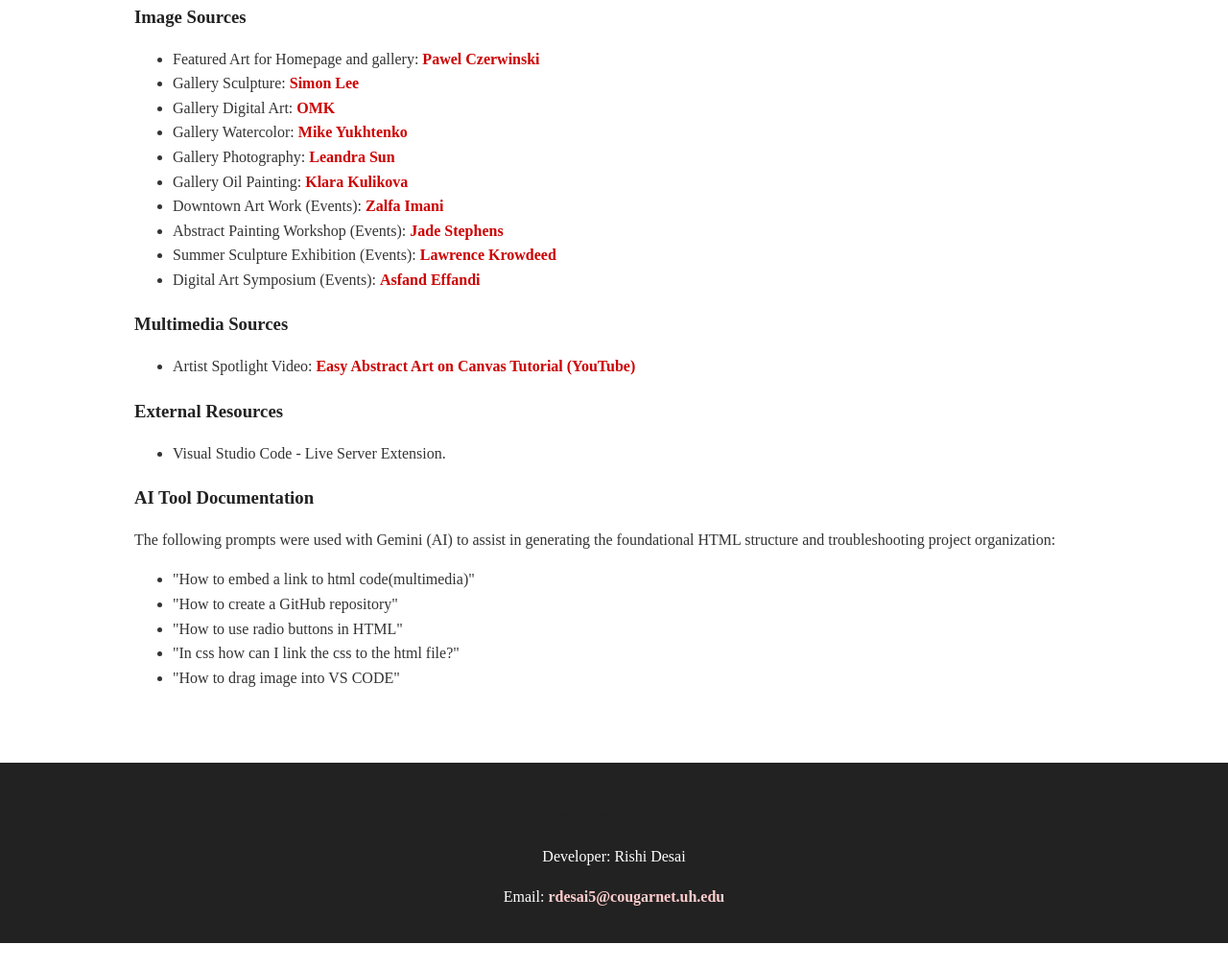
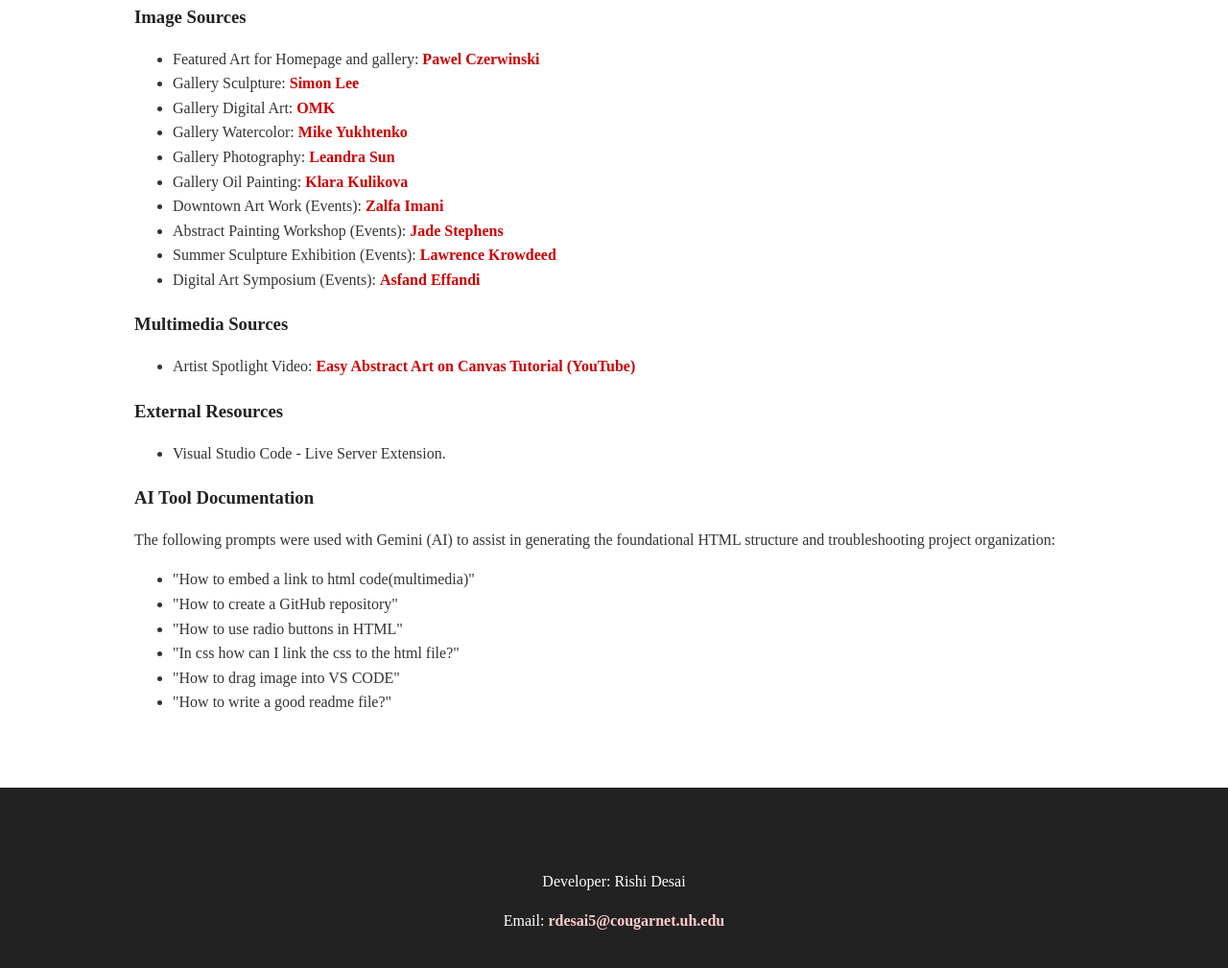
Before and after one commit to RishiDesai12/desai-rishi-cis2336-project, a plain HTML site: page frontend/pages/references.html in a window 1280 px wide. Shown: the part 262-1271 px from the top of the page at 96% size. Before the commit the page ends 1245 px from the top, so only its background shows below. Drawn offline with Linux system fonts and the light colour scheme.

Commit message:
read.me file changed

```diff
--- a/frontend/pages/references.html
+++ b/frontend/pages/references.html
@@ -64,6 +64,7 @@
                 <li>"How to use radio buttons in HTML"</li>
                 <li>"In css how can I link the css to the html file?"</li>
                 <li>"How to drag image into VS CODE"</li>
+                <li>"How to write a good readme file?"</li>
             </ul>
         </section>
     </main>
```
Also changed, not shown: README.MD.
